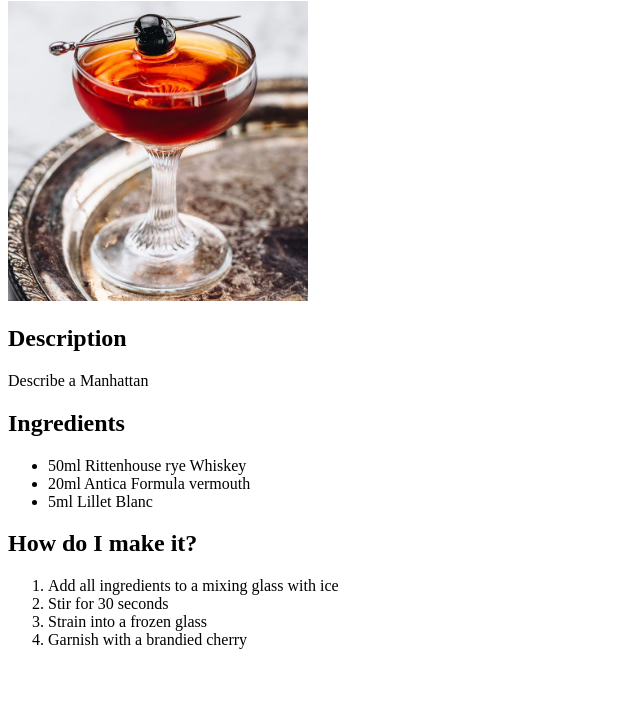
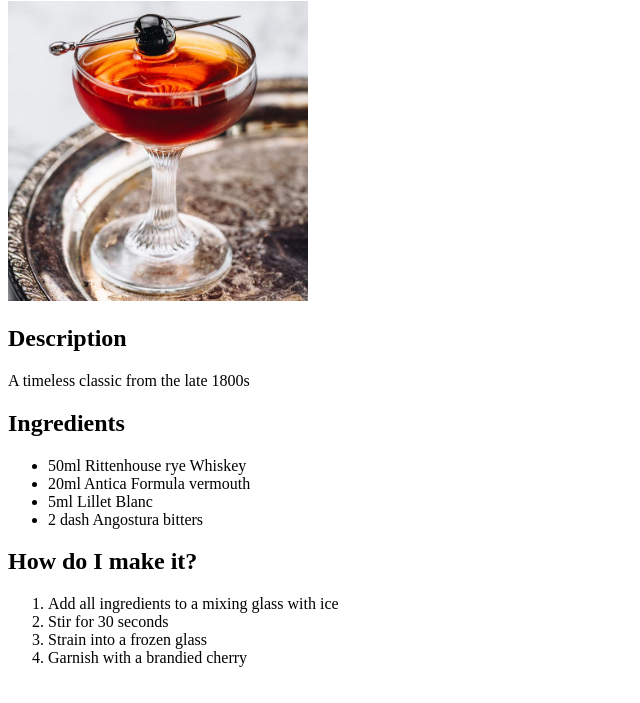
Before and after one commit to dav3white/odin-recipes, a plain HTML site: page recipes/manhattan.html in a window 1280 px wide. Shown: the part 79-782 px from the top of the page, without its empty margins (0-640 px from the left). Drawn offline with Linux system fonts and the light colour scheme.

Commit message:
Add descriptions

```diff
--- a/recipes/manhattan.html
+++ b/recipes/manhattan.html
@@ -8,12 +8,13 @@
         <h1>Manhattan</h1>
         <img src="../images/manhattan.jpg" alt="Classic Manhattan cocktail" width="300">
         <h2>Description</h2>
-        <p>Describe a Manhattan</p>
+        <p>A timeless classic from the late 1800s</p>
         <h2>Ingredients</h2>
         <ul>
             <li>50ml Rittenhouse rye Whiskey</li>
             <li>20ml Antica Formula vermouth</li>
             <li>5ml Lillet Blanc</li>
+            <li>2 dash Angostura bitters</li>
         </ul>
         <h2>How do I make it?</h2>
         <ol>
```
Also changed, not shown: recipes/daiquiri.html (+1 -1 lines), recipes/martini.html (+1 -1 lines), 1 other file.
